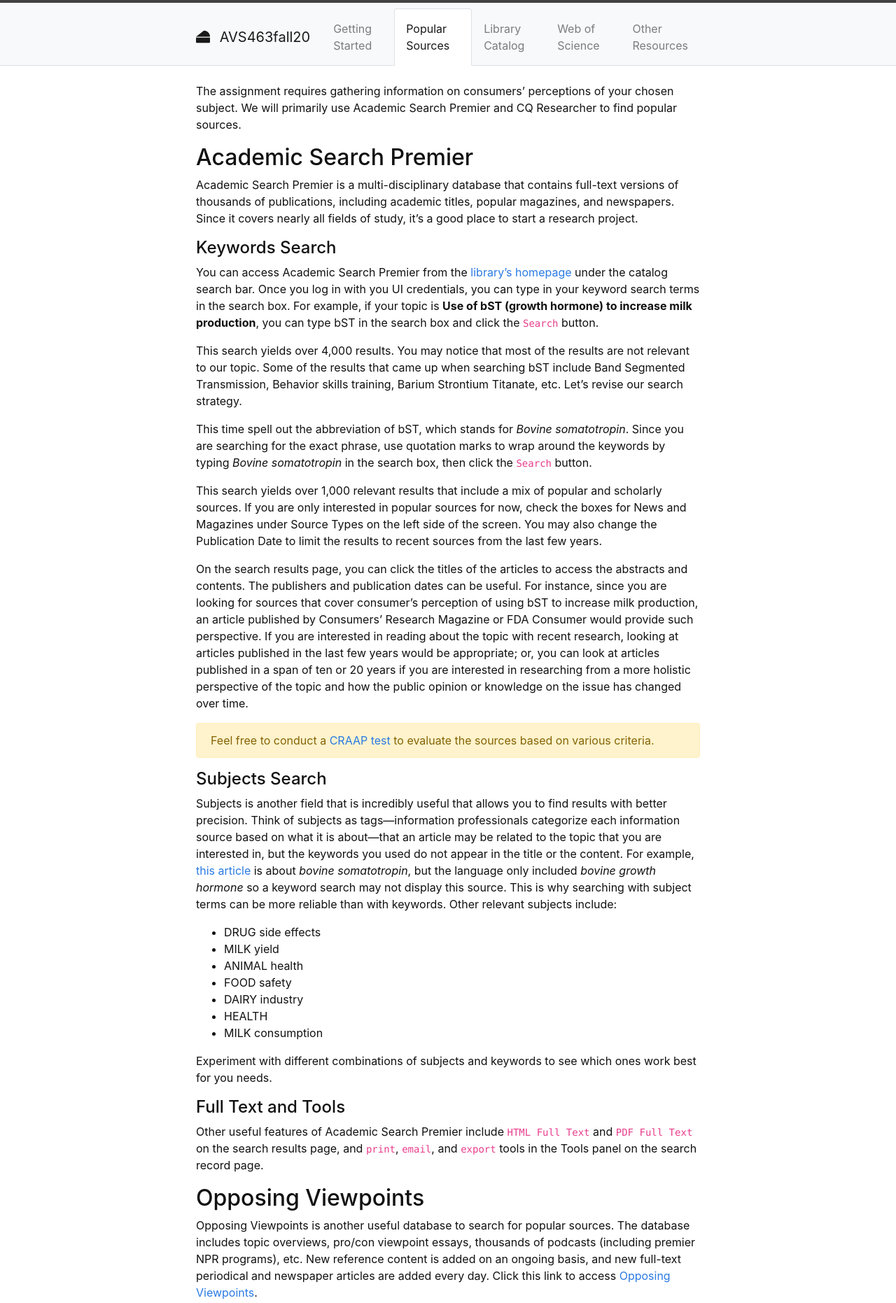
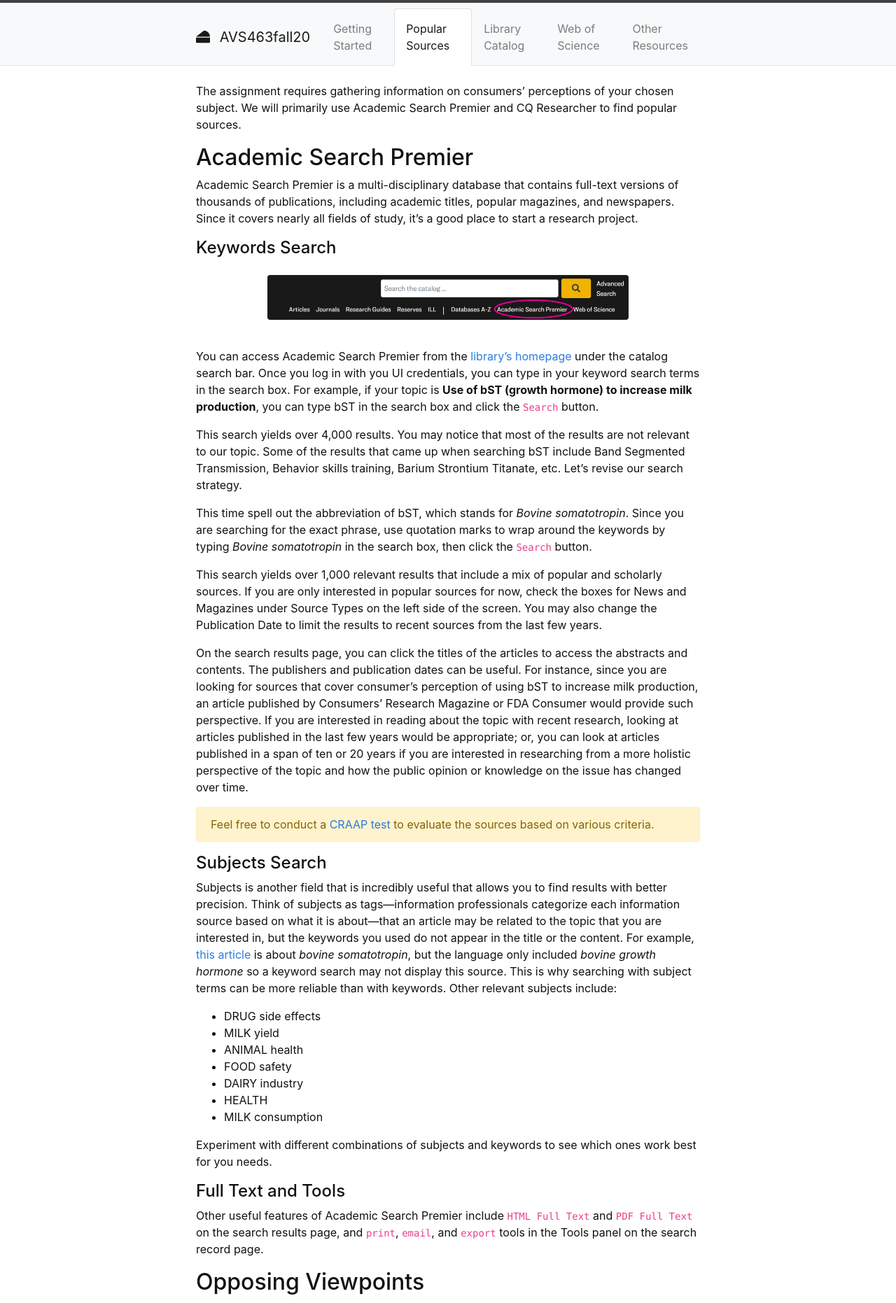
Before and after one commit to hanwendong1/AVS463-f20, a Jekyll site: the page built from content/2-Popular-Sources.md, in a window 1280 px wide. Shown: the top 1862 px of the page at 70% size. Built offline with Jekyll 4.4.1, drawn with Linux system fonts in a browser that asks for light colours.

Commit message:
added screenshots

```diff
--- a/content/2-Popular-Sources.md
+++ b/content/2-Popular-Sources.md
@@ -10,6 +10,8 @@ The assignment requires gathering information on consumers’ perceptions of you
 Academic Search Premier is a multi-disciplinary database that contains full-text versions of thousands of publications, including academic titles, popular magazines, and newspapers. Since it covers nearly all fields of study, it's a good place to start a research project.
 
 #### Keywords Search
+
+{% include figure.html img="Screenshots-01.png" alt="Access Academic Search Premier" width="75%" %}
 
 You can access Academic Search Premier from the [library’s homepage](https://www.lib.uidaho.edu/) under the catalog search bar. Once you log in with you UI credentials, you can type in your keyword search terms in the search box. For example, if your topic is **Use of bST (growth hormone) to increase milk production**, you can type bST in the search box and click the `Search` button.
 
```
Also changed, not shown: images/Screenshots-01.png (added), images/Screenshots-02.png (added), images/Screenshots-03.png (added), images/Screenshots-04.png (added), images/Screenshots-05.png (added), images/Screenshots-06.png (added), images/Screenshots-07.png (added), images/Screenshots-08.png (added).
